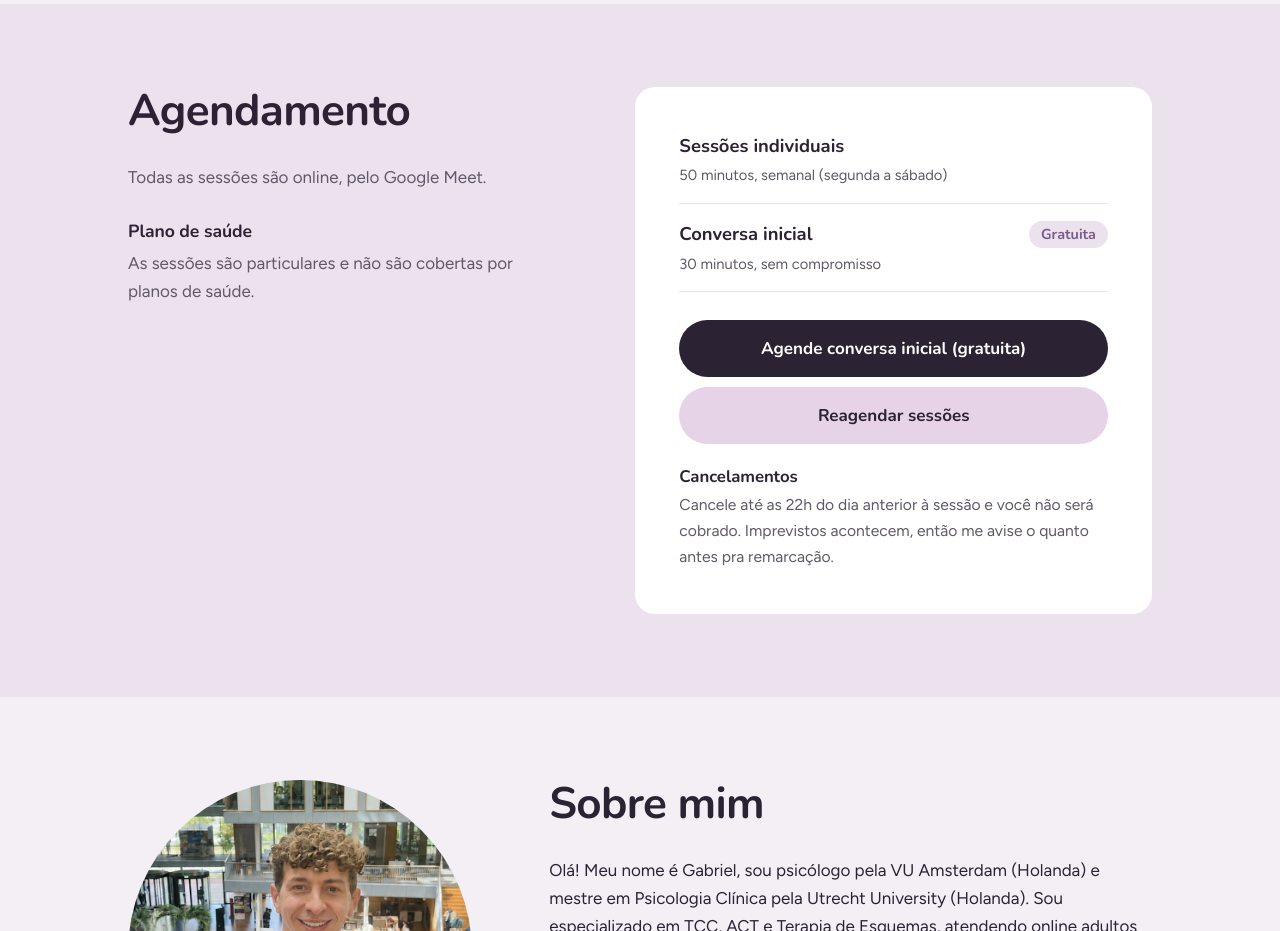
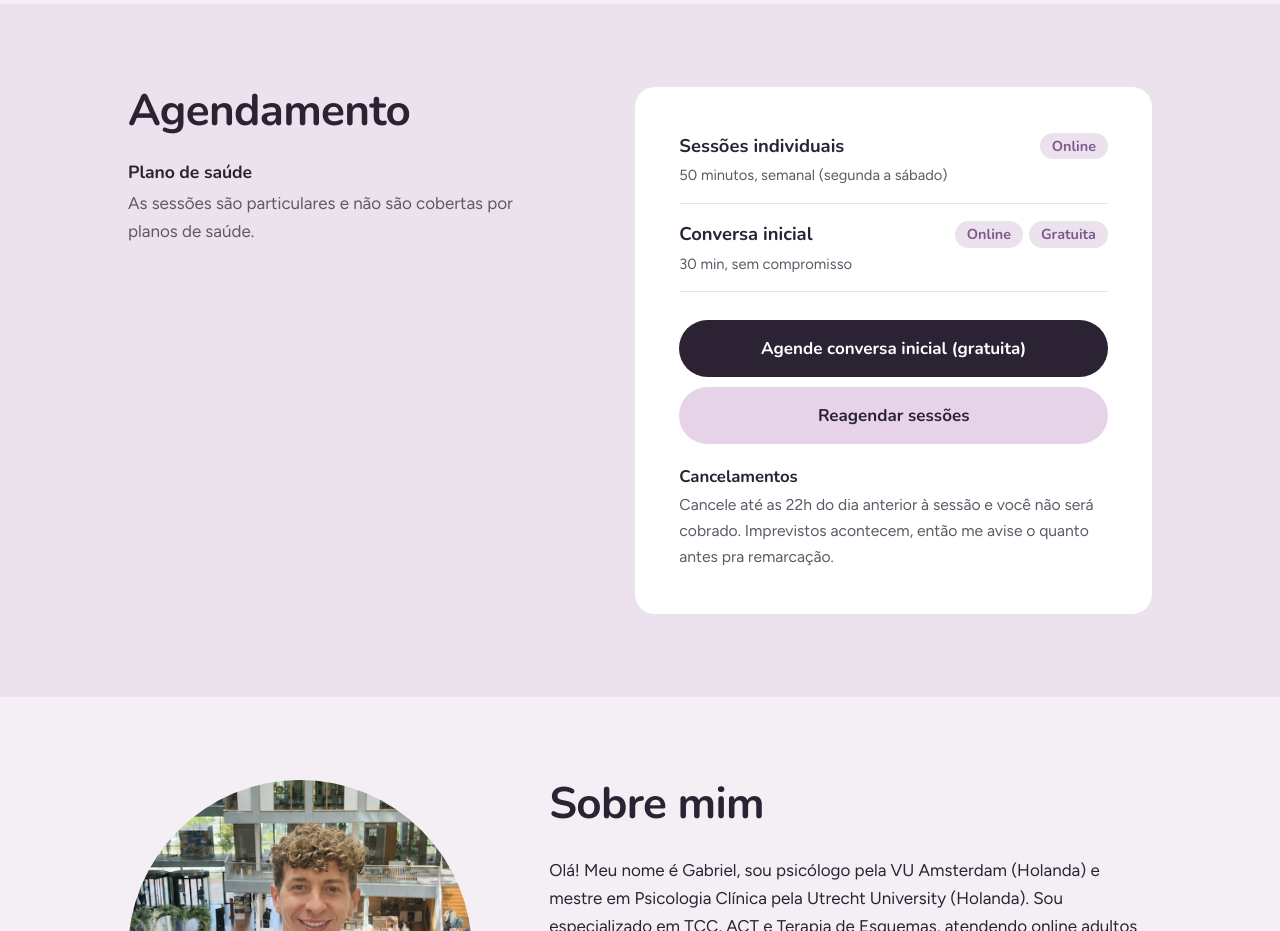
Before and after one commit to gabzanella/GabrielZanella, a plain HTML site: page index.html in a window 1280 px wide. Shown: the part 2220-3151 px from the top of the page. Drawn offline with nearby package versions, Linux system fonts and the light colour scheme.

Commit message:
Agendamento: Online/Gratuita tags instead of the Google Meet line
Co-Authored-By: Claude Opus 5.5 <noreply@anthropic.com>
Claude-Session: https://claude.ai/code/session_01Rs266d4MXD3L4zqxAaLxSw

```diff
--- a/assets/css/zan.css
+++ b/assets/css/zan.css
@@ -603,7 +603,7 @@ nav a:hover { color: var(--white); text-decoration: underline; }
 }
 
 /* ---------- v9: subtle "Gratuita" tag ---------- */
-.tag-free {
+.tag-free, .tag {
   display: inline-block;
   font-family: var(--display);
   font-weight: 700;
@@ -615,3 +615,8 @@ nav a:hover { color: var(--white); text-decoration: underline; }
   border-radius: 999px;
   margin-top: 2px;
 }
+
+/* ---------- v10: Online / Gratuita tags, no intro line in Agendamento ---------- */
+.fees dd.tags { flex-direction: row; flex-wrap: wrap; gap: 6px; justify-content: flex-end; }
+#fees .split-head h2 + h3 { margin-top: 0.2em; }
+@media (max-width: 640px) { .fees dd.tags { justify-content: flex-start; } }
--- a/index.html
+++ b/index.html
@@ -18,7 +18,7 @@
   <link rel="preconnect" href="https://fonts.googleapis.com" />
   <link rel="preconnect" href="https://fonts.gstatic.com" crossorigin />
   <link href="https://fonts.googleapis.com/css2?family=Nunito:wght@400;600;700;800&amp;family=Figtree:wght@400;500;600&amp;family=Nunito+Sans:wght@700;800&amp;display=swap" rel="stylesheet" />
-  <link rel="stylesheet" href="assets/css/zan.css?v=9" />
+  <link rel="stylesheet" href="assets/css/zan.css?v=10" />
 </head>
 <body>
 
@@ -189,19 +189,18 @@
     <div class="wrap split">
       <div class="split-head">
         <h2>Agendamento</h2>
-        <p>Todas as sessões são online, pelo Google Meet.&nbsp;</p>
         <h3>Plano de saúde</h3>
         <p>As sessões são particulares e não são cobertas por planos de saúde.</p>
       </div>
       <div class="fee-panel">
         <dl class="fees">
           <div>
-            <dt>Sessões individuais<span class="fee-note">50 minutos, semanal (segunda a sábado)</span></dt>
+            <dt>Sessões individuais<span class="fee-note">50 minutos, semanal (segunda a sábado)</span></dt><dd class="tags"><span class="tag">Online</span></dd>
 
           </div>
           <div>
-            <dt>Conversa inicial<span class="fee-note">30 minutos, sem compromisso</span></dt>
-            <dd><span class="tag-free">Gratuita</span></dd>
+            <dt>Conversa inicial<span class="fee-note">30 min, sem compromisso</span></dt>
+            <dd class="tags"><span class="tag">Online</span><span class="tag">Gratuita</span></dd>
           </div>
         </dl>
         <a class="btn btn-dark" href="https://calendar.app.google/VQSEY7omFSxamUnH9" target="_blank" rel="noopener">Agende conversa inicial (gratuita)</a>
```
